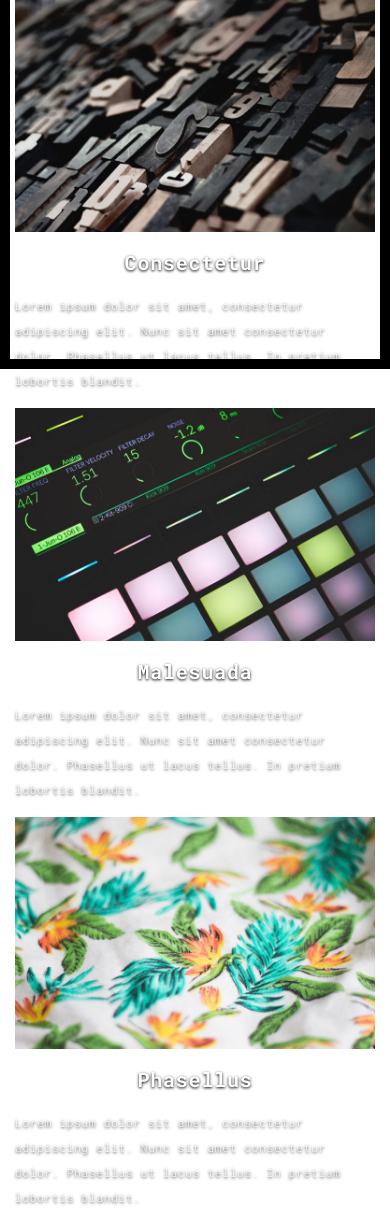
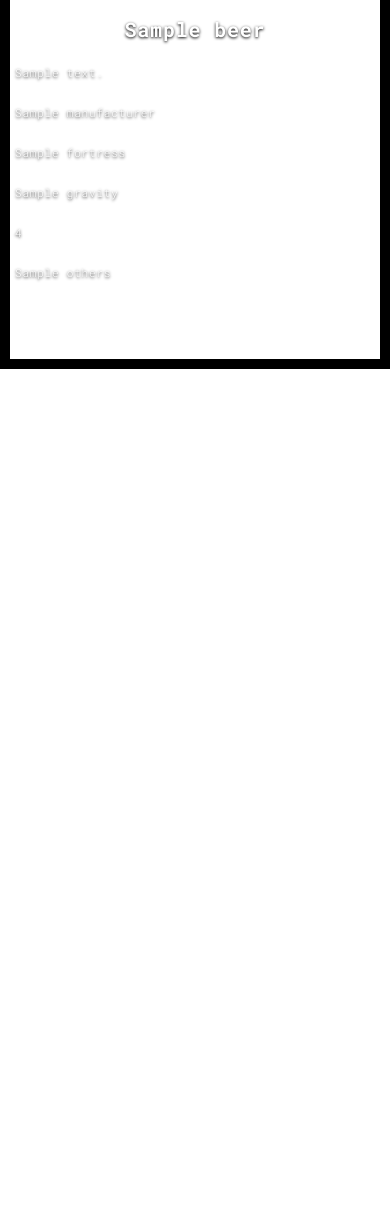
Before and after one commit to ArtemZaitsev1994/beerblog, a FastAPI app: template templates/beer.html in a window 390 px wide. Shown: the part 475-1697 px from the top of the page. After the commit the page ends 844 px from the top, so only its background shows below. Run offline with FastAPI, Linux system fonts and the light colour scheme; the template is opened without the code that fills it: most values are stand-ins (such as "Sample title", 1, 10 or a date in 2020); grey boxes marked "Sample" are stand-in pictures; parts of the project's set-up code (start-up, migrations or seed data) failed here and were passed over; some libraries are stand-ins or nearby versions.

Commit message:
сохранение\вывод пива

```diff
--- a/_routes.py
+++ b/_routes.py
@@ -15,6 +15,7 @@ routes = [
 
 def set_routes(app: FastAPI):
     for route in routes:
+        print(route)
         app.include_router(
             route.router,
             prefix=route.prefix,
--- a/app.py
+++ b/app.py
@@ -1,14 +1,12 @@
 from fastapi import FastAPI
-from fastapi.staticfiles import StaticFiles
 
 from _routes import set_routes
 from _mongo import setup_mongo
+from settings import setup_app
 
 
 app = FastAPI()
-app.z = 1
 
-app.mount("/static", StaticFiles(directory="templates"), name="static")
-
+setup_app(app)
 set_routes(app)
 setup_mongo(app)
--- a/beer/models.py
+++ b/beer/models.py
@@ -29,7 +29,11 @@ class Alcohol:
 
         return qs, pagination
 
+    async def get_all_documents(self):
+        return await self.collection.find().to_list(length=None)
+
     async def insert_item(self, data):
+        print(data)
         return await self.collection.insert_one(data)
 
     async def clear_db(self):
--- a/templates/base.html
+++ b/templates/base.html
@@ -2,6 +2,9 @@
 <html lang="en">
 
 <head>
+
+    <script src="https://ajax.googleapis.com/ajax/libs/jquery/3.4.1/jquery.min.js"></script>
+
   <meta charset="UTF-8">
   <meta content="IE=edge" http-equiv="X-UA-Compatible">
   <meta content="width=device-width,initial-scale=1" name="viewport">
@@ -16,6 +19,7 @@
   <link href="{{ url_for('static', path='./assets/favicon.ico') }}" rel="icon">
 
   <title>Пивка - для рывка</title>
+
 
 <link href="{{ url_for('static', path='./main.3f6952e4.css') }}" rel="stylesheet"></head>
 
--- a/templates/beer.html
+++ b/templates/beer.html
@@ -15,97 +15,20 @@
             </div>
         </div>
         <div class="row">
-            <div class="col-xs-12 col-md-4">
-                <img src="./assets/images/img-02.jpg" alt="" class="img-responsive">
-                <img src="{{ url_for('static', path='./assets/images/work01-hover.jpg') }}" alt="" class="img-responsive">
-                <h3 class="text-center">Consectetur</h3>
-                <p>Lorem ipsum dolor sit amet, consectetur adipiscing elit. Nunc sit amet consectetur dolor. Phasellus ut
-                    lacus tellus. In pretium lobortis blandit.</p>
-            </div>
-
-            <div class="col-xs-12 col-md-4">
-                <img src="{{ url_for('static', path='./assets/images/work02-hover.jpg') }}" alt="" class="img-responsive">
-                <h3 class="text-center">Malesuada</h3>
-                <p>Lorem ipsum dolor sit amet, consectetur adipiscing elit. Nunc sit amet consectetur dolor. Phasellus ut
-                    lacus tellus. In pretium lobortis blandit.</p>
-            </div>
-            <div class="col-xs-12 col-md-4">
-                <img src="{{ url_for('static', path='./assets/images/work03-hover.jpg') }}" alt="" class="img-responsive">
-                <h3 class="text-center">Phasellus</h3>
-                <p>Lorem ipsum dolor sit amet, consectetur adipiscing elit. Nunc sit amet consectetur dolor. Phasellus ut
-                    lacus tellus. In pretium lobortis blandit.</p>
-            </div>
+            {% for b in beer %}
+                <div class="col-xs-12 col-md-4">
+                    <img src="{{ url_for('photo', path='./beer/' + b.photos.filenames[0]) }}" alt="" class="img-responsive">
+                    <h3 class="text-center">{{b.name}}</h3>
+                    <p>{{b.review}}</p>
+                    <p>{{b.manufacturer}}</p>
+                    <p>{{b.fortress}}</p>
+                    <p>{{b.gravity}}</p>
+                    <p>{{b.rate}}</p>
+                    <p>{{b.others}}</p>
+                </div>
+            {% endfor %}
         </div>
 
-        <div class="row">
-            <div class="col-xs-12 col-md-4">
-                <img src="./assets/images/img-02.jpg" alt="" class="img-responsive">
-                <img src="{{ url_for('static', path='./assets/images/work01-hover.jpg') }}" alt="" class="img-responsive">
-                <h3 class="text-center">Consectetur</h3>
-                <p>Lorem ipsum dolor sit amet, consectetur adipiscing elit. Nunc sit amet consectetur dolor. Phasellus ut
-                    lacus tellus. In pretium lobortis blandit.</p>
-            </div>
-
-            <div class="col-xs-12 col-md-4">
-                <img src="{{ url_for('static', path='./assets/images/work02-hover.jpg') }}" alt="" class="img-responsive">
-                <h3 class="text-center">Malesuada</h3>
-                <p>Lorem ipsum dolor sit amet, consectetur adipiscing elit. Nunc sit amet consectetur dolor. Phasellus ut
-                    lacus tellus. In pretium lobortis blandit.</p>
-            </div>
-            <div class="col-xs-12 col-md-4">
-                <img src="{{ url_for('static', path='./assets/images/work03-hover.jpg') }}" alt="" class="img-responsive">
-                <h3 class="text-center">Phasellus</h3>
-                <p>Lorem ipsum dolor sit amet, consectetur adipiscing elit. Nunc sit amet consectetur dolor. Phasellus ut
-                    lacus tellus. In pretium lobortis blandit.</p>
-            </div>
-        </div>
-
-
-        <div class="row">
-            <div class="col-xs-12 col-md-4">
-                <img src="./assets/images/img-02.jpg" alt="" class="img-responsive">
-                <img src="{{ url_for('static', path='./assets/images/work01-hover.jpg') }}" alt="" class="img-responsive">
-                <h3 class="text-center">Consectetur</h3>
-                <p>Lorem ipsum dolor sit amet, consectetur adipiscing elit. Nunc sit amet consectetur dolor. Phasellus ut
-                    lacus tellus. In pretium lobortis blandit.</p>
-            </div>
-
-            <div class="col-xs-12 col-md-4">
-                <img src="{{ url_for('static', path='./assets/images/work02-hover.jpg') }}" alt="" class="img-responsive">
-                <h3 class="text-center">Malesuada</h3>
-                <p>Lorem ipsum dolor sit amet, consectetur adipiscing elit. Nunc sit amet consectetur dolor. Phasellus ut
-                    lacus tellus. In pretium lobortis blandit.</p>
-            </div>
-            <div class="col-xs-12 col-md-4">
-                <img src="{{ url_for('static', path='./assets/images/work03-hover.jpg') }}" alt="" class="img-responsive">
-                <h3 class="text-center">Phasellus</h3>
-                <p>Lorem ipsum dolor sit amet, consectetur adipiscing elit. Nunc sit amet consectetur dolor. Phasellus ut
-                    lacus tellus. In pretium lobortis blandit.</p>
-            </div>
-        </div>
-
-        <div class="row">
-            <div class="col-xs-12 col-md-4">
-                <img src="./assets/images/img-02.jpg" alt="" class="img-responsive">
-                <img src="{{ url_for('static', path='./assets/images/work01-hover.jpg') }}" alt="" class="img-responsive">
-                <h3 class="text-center">Consectetur</h3>
-                <p>Lorem ipsum dolor sit amet, consectetur adipiscing elit. Nunc sit amet consectetur dolor. Phasellus ut
-                    lacus tellus. In pretium lobortis blandit.</p>
-            </div>
-
-            <div class="col-xs-12 col-md-4">
-                <img src="{{ url_for('static', path='./assets/images/work02-hover.jpg') }}" alt="" class="img-responsive">
-                <h3 class="text-center">Malesuada</h3>
-                <p>Lorem ipsum dolor sit amet, consectetur adipiscing elit. Nunc sit amet consectetur dolor. Phasellus ut
-                    lacus tellus. In pretium lobortis blandit.</p>
-            </div>
-            <div class="col-xs-12 col-md-4">
-                <img src="{{ url_for('static', path='./assets/images/work03-hover.jpg') }}" alt="" class="img-responsive">
-                <h3 class="text-center">Phasellus</h3>
-                <p>Lorem ipsum dolor sit amet, consectetur adipiscing elit. Nunc sit amet consectetur dolor. Phasellus ut
-                    lacus tellus. In pretium lobortis blandit.</p>
-            </div>
-        </div>
     </div>
 </div>
 {% endblock %}
```
Also changed, not shown: beer/views.py (+68 -28 lines), settings.py (+18 -2 lines), templates/add_beer.html (+27 -20 lines), templates/js/beer/add_beer.js (+33 -17 lines), templates/slider.css (added, +73 -0 lines), 1 other file.
